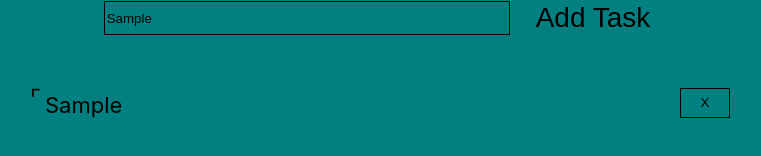
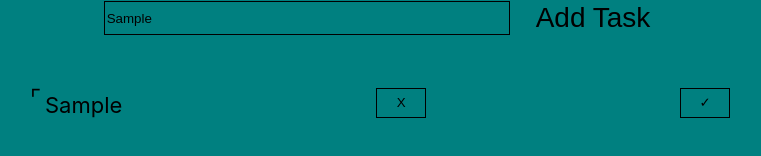
Before and after one commit to mkettel/react-portfolio, a React (Create React App) app: page / in a window 1280 px wide. Both pictures are taken after typing "Sample" into the empty fields and a click on the button "Add Task". Shown: the part 258-414 px from the top of the page, without its empty margins (260-1021 px from the left). Built offline with nearby package versions, Linux system fonts and the light colour scheme.

Commit message:
made some green shit appear when task is completed. will change the styling

```diff
--- a/src/App.js
+++ b/src/App.js
@@ -7,6 +7,7 @@ function App() {
   // STATES
   const [todo, setTodo] = useState([]);  //array for the state of the task list
   const [inputValue, setInputValue] = useState("");
+  const [color, setColor] = useState("black");
 
   // FUNCTIONS
   const handleChange = (event) => {
@@ -15,7 +16,8 @@ function App() {
   const addTask = () => {
     const task = {
       id: todo.length === 0 ? 1 : todo[todo.length - 1].id + 1,
-      taskName: inputValue
+      taskName: inputValue,
+      complete: false,
     }
     setTodo([...todo, task]);
   }
@@ -23,7 +25,13 @@ function App() {
     setTodo(todo.filter((task) => task.id !== id));
   }
   const completeTask = (id) => {
-
+    setTodo(todo.map((task) => {
+      if (task.id === id) {
+        return {...task, complete: true};
+      } else {
+        return task;
+      }
+    }))
   }
   return (
 
@@ -37,7 +45,7 @@ function App() {
       </div>
       <div className='taskList'>
         {todo.map((task) => {
-          return <Task taskName={task.taskName} id={task.id} deleteTask={deleteTask} />
+          return <Task taskName={task.taskName} id={task.id} complete={task.complete} deleteTask={deleteTask} completeTask={completeTask} />
         })}
 
       </div>
--- a/src/Task.js
+++ b/src/Task.js
@@ -4,8 +4,9 @@ export const Task = (props) => {
   return (
     <div className='task'>
       <p className='tick'>⌜</p>
-      <p className='taskItem'>{props.taskName}</p>
+      <p className='taskItem' style={{ backgroundColor: props.complete ? "green" : "transparent" }} >{props.taskName}</p>
       <button className='mainButt' onClick={() => props.deleteTask(props.id)}>X</button>
+      <button className='mainButt' onClick={() => props.completeTask(props.id)}>✓</button>
     </div>
   )
 }
```
